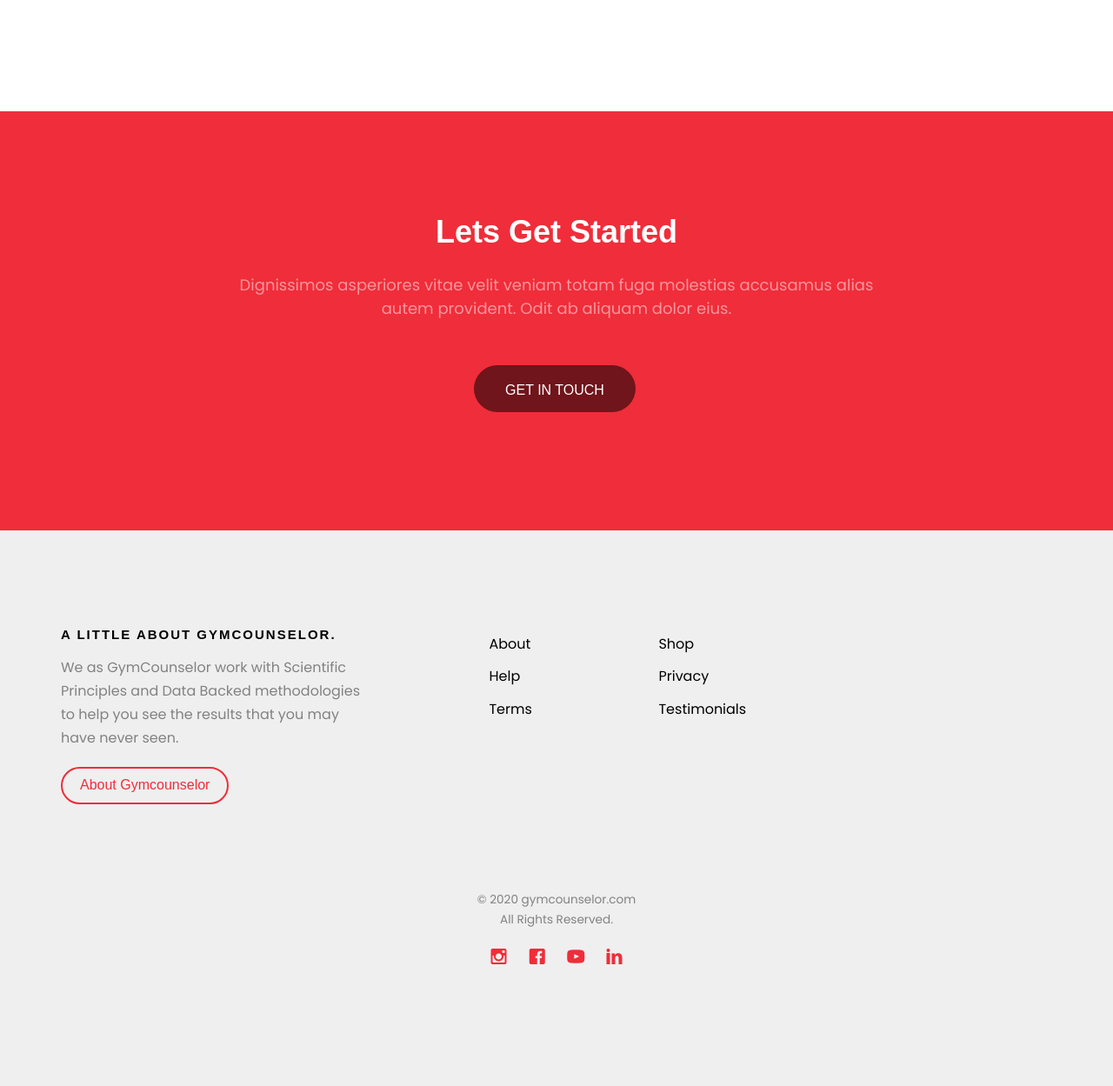
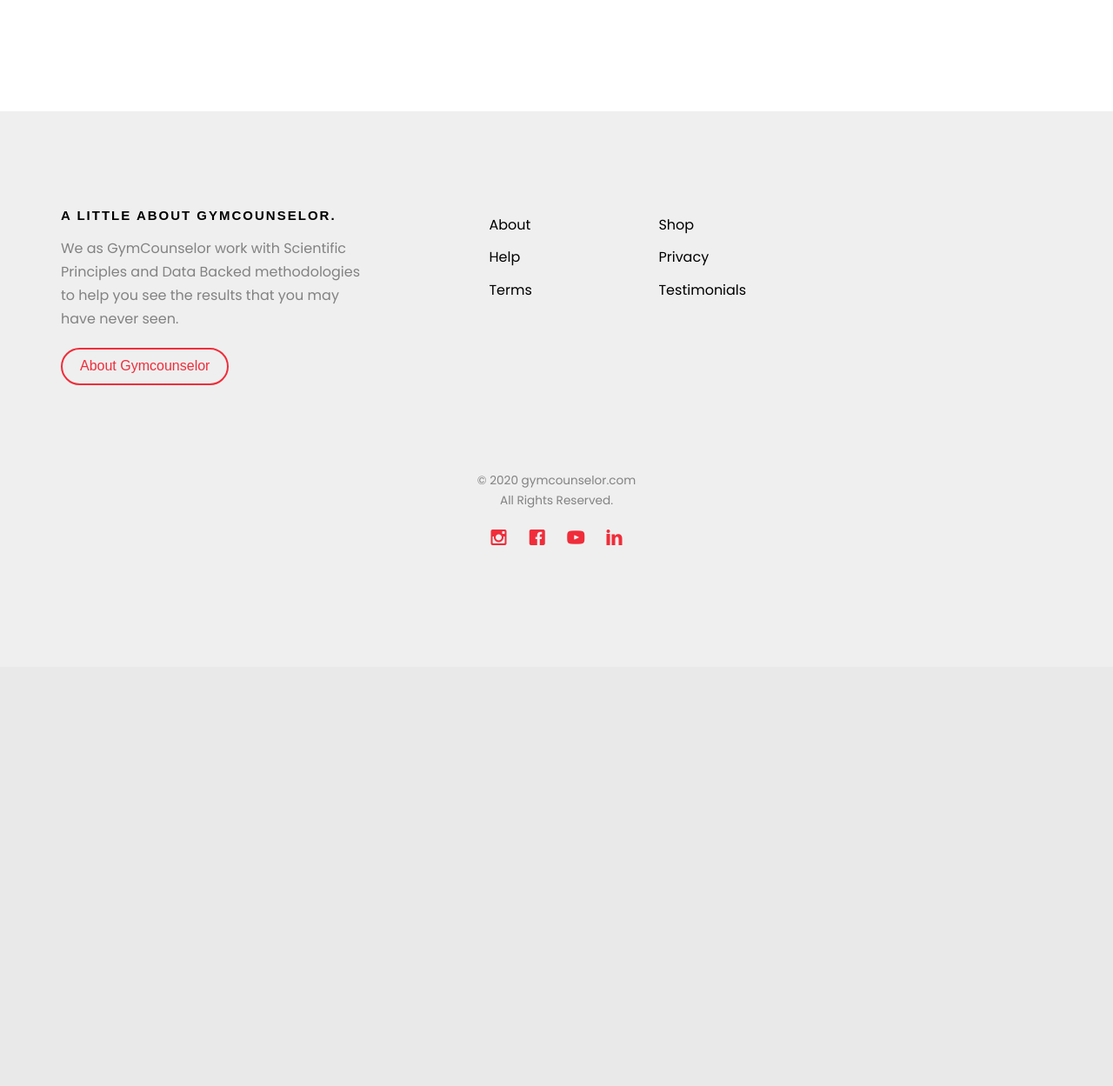
Before and after one commit to devrato/gymcounselor, a Django app: page /contact/ in a window 1280 px wide. Shown: the part 730-1979 px from the top of the page at 87% size. After the commit the page ends 1357 px from the top, so only its background shows below. Run offline with Django 3.2, Linux system fonts and the light colour scheme; data that the repository does not hold is empty; some libraries are stand-ins or nearby versions; some web fonts are replaced.

Commit message:
Minor Changes

```diff
--- a/templates/home/contact.html
+++ b/templates/home/contact.html
@@ -137,22 +137,6 @@
             </div>
         </div>
 
-        <div id="fh5co-started">
-            <div class="container">
-                <div class="row animate-box">
-                    <div class="col-md-8 col-md-offset-2 text-center fh5co-heading">
-                        <h2>Lets Get Started</h2>
-                        <p>Dignissimos asperiores vitae velit veniam totam fuga molestias accusamus alias autem provident. Odit ab aliquam dolor eius.</p>
-                    </div>
-                </div>
-                <div class="row animate-box">
-                    <div class="col-md-8 col-md-offset-2 text-center">
-                        <p><a href="/contact" class="btn btn-default btn-lg">Get in Touch</a></p>
-                    </div>
-                </div>
-            </div>
-        </div>
-
     </div>
 
     <div class="gototop js-top">
```
